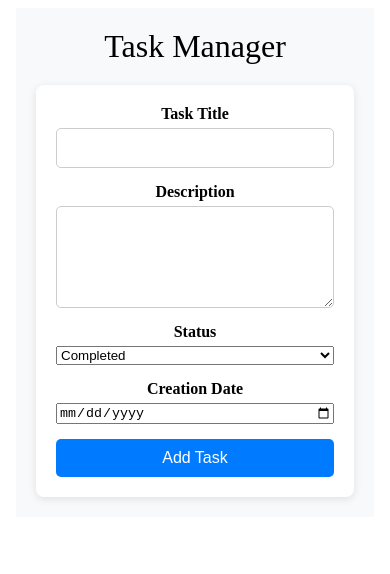
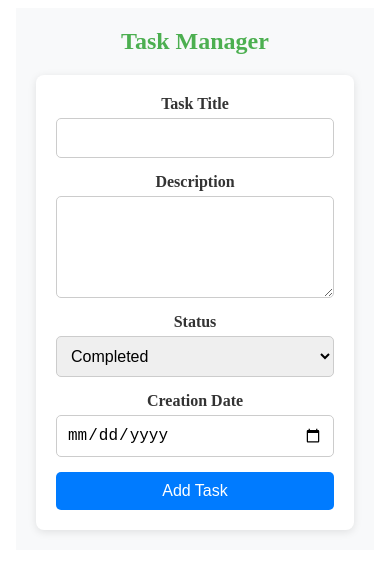
Before and after one commit to chulakasam/task-manager-frontEnd, an Angular app: page / in a window 390 px wide. Shown: the top 574 px of the page. Built offline with nearby package versions, Linux system fonts and the light colour scheme.

Commit message:
created sample ui for task manager

```diff
--- a/src/app/components/task-form.component.css
+++ b/src/app/components/task-form.component.css
@@ -7,13 +7,15 @@
 .task-manager-header {
   font-size: 2em;
   margin-bottom: 20px;
+  font-weight: bold;
+  color: #4CAF50;
 }
 
 .task-form {
   display: flex;
   flex-direction: column;
   gap: 15px;
-  max-width: 400px;
+  max-width: 450px;
   margin: 0 auto;
   background-color: #fff;
   padding: 20px;
@@ -29,13 +31,20 @@
 .form-group label {
   margin-bottom: 5px;
   font-weight: bold;
+  color: #333;
 }
 
-input[type="text"], textarea {
+input[type="text"], textarea, select, input[type="date"] {
   padding: 10px;
   font-size: 16px;
   border-radius: 5px;
   border: 1px solid #ccc;
+  outline: none;
+  transition: border-color 0.3s ease;
+}
+
+input[type="text"]:focus, textarea:focus, select:focus, input[type="date"]:focus {
+  border-color: #4CAF50;
 }
 
 textarea {
@@ -51,8 +60,20 @@ button.submit-btn {
   border: none;
   border-radius: 5px;
   cursor: pointer;
+  transition: background-color 0.3s ease;
 }
 
 button.submit-btn:hover {
   background-color: #0056b3;
 }
+
+
+@media (max-width: 768px) {
+  .task-form {
+    max-width: 90%;
+  }
+
+  .task-manager-header {
+    font-size: 1.5em;
+  }
+}
```
